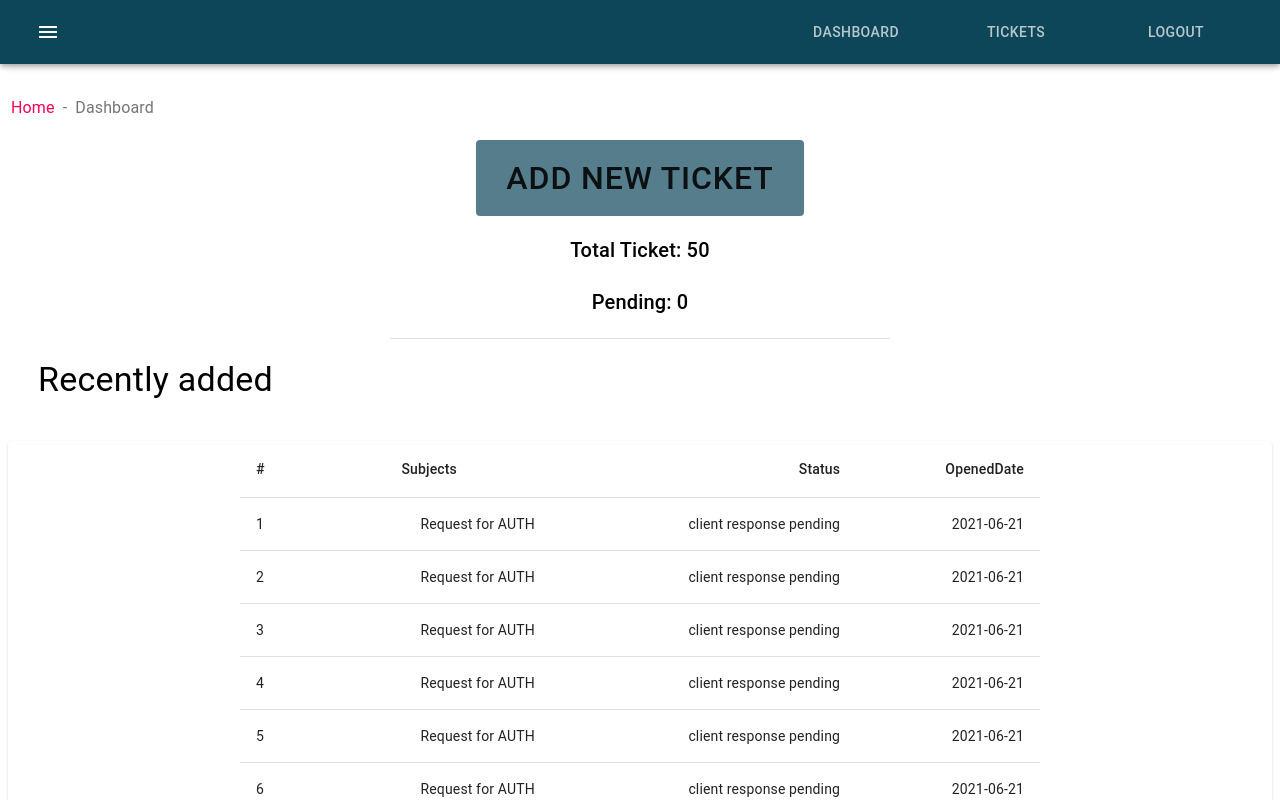
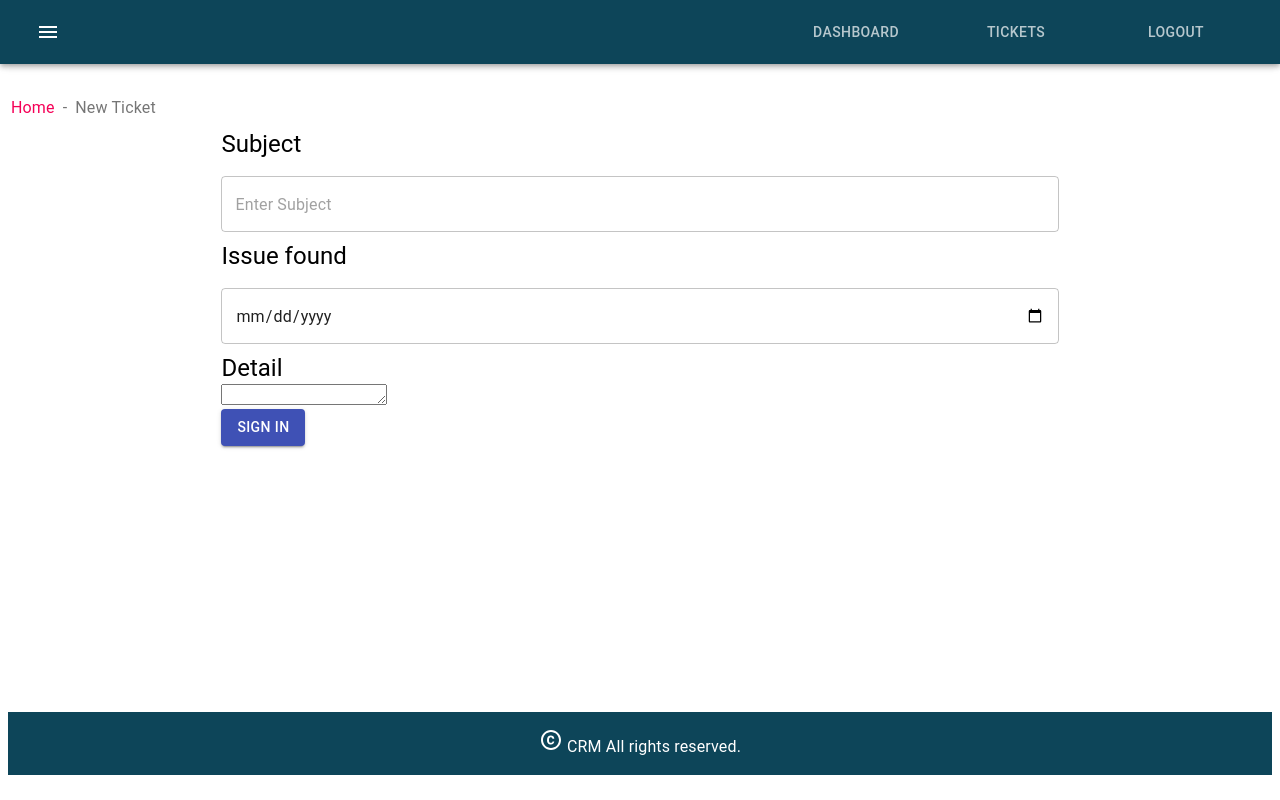
Before and after one commit to davincit/CRM-Ticket, a React (Create React App) app: page / in a window 1280 px wide. Shown: the top 800 px of the page. Built offline with nearby package versions, Linux system fonts and the light colour scheme.

Commit message:
add ticket component added.

```diff
--- a/src/App.js
+++ b/src/App.js
@@ -1,14 +1,16 @@
 import { Layout } from "./layout/Layout";
 import { Entry } from "./pages/Entry";
 import Dashboard from "./pages/Dashboard/Dashboard";
+import AddTicketPage from "./pages/AddTicket/AddTicketPage";
 import "./App.css";
 
 function App() {
   return (
     <div className="App">
-      {/* <Entry /> */}
       <Layout>
-        <Dashboard />
+        {/* <Dashboard /> */}
+        {/* <Entry /> */}
+        <AddTicketPage />
       </Layout>
     </div>
   );
--- /dev/null
+++ b/src/components/AddTicket/AddTicket.js
@@ -0,0 +1,90 @@
+import {
+  Button,
+  Grid,
+  makeStyles,
+  TextareaAutosize,
+  TextField,
+  Typography,
+} from "@material-ui/core";
+import PropTypes from "prop-types";
+
+const useStyle = makeStyles((theme) => ({
+  form: {
+    width: "65%",
+    margin: "auto", // Fix IE 11 issue.
+    marginTop: theme.spacing(1),
+  },
+  root: {
+    marginTop: "5px",
+    maxHeight: "600",
+    maxWidth: "800",
+  },
+}));
+export default function AddTicket({ change, submit, ticket, Err }) {
+  const classes = useStyle();
+
+  return (
+    <form className={classes.form} onSubmit={submit}>
+      <Grid xs={12} className={classes.root}>
+        <Typography variant="h5">Subject</Typography>
+
+        <TextField
+          placeholder="Enter Subject"
+          variant="outlined"
+          // required
+          fullWidth
+          id="subject"
+          name="subject"
+          type="text"
+          value={ticket.subject}
+          margin="normal"
+          autoComplete="email"
+          onChange={change}
+        />
+        {Err.subject && (
+          <Typography variant="subtitle2" color="error">
+            Subject required
+          </Typography>
+        )}
+        <Typography>{Err.subject}</Typography>
+        <Typography variant="h5">Issue found</Typography>
+
+        <TextField
+          variant="outlined"
+          margin="normal"
+          // required
+          fullWidth
+          name="issueDate"
+          type="date"
+          value={ticket.issueDate}
+          id="issueDate"
+          onChange={change}
+        />
+
+        <Typography variant="h5">Detail</Typography>
+        <TextareaAutosize
+          rowsMax={5}
+          aria-label="maximum height"
+          style={{ maxWidth: "100%" }}
+          onChange={change}
+          value={ticket.detail}
+          name="detail"
+        />
+      </Grid>
+      <Button
+        type="submit"
+        variant="contained"
+        color="primary"
+        className={classes.submit}
+      >
+        Sign In
+      </Button>
+    </form>
+  );
+}
+
+AddTicket.prototype = {
+  change: PropTypes.func.isRequired,
+  submit: PropTypes.func.isRequired,
+  ticket: PropTypes.object.isRequired,
+};
--- a/src/components/Breadcrumb/Breadcrumb.js
+++ b/src/components/Breadcrumb/Breadcrumb.js
@@ -8,7 +8,7 @@ const useStyle = makeStyles(() => ({
     marginLeft: "15px",
   },
 }));
-export default function Breadcrumb({ pagename }) {
+export default function Breadcrumb({ page }) {
   const classes = useStyle();
   const handleClick = () => {};
   return (
@@ -22,12 +22,12 @@ export default function Breadcrumb({ pagename }) {
         <Typography className={classes.link}>Home</Typography>
       </Link>
       <Link
-        color={`${pagename ? "inherit" : "secondary"}`}
+        color={`${page ? "inherit" : "secondary"}`}
         underline="none"
         href="/"
         onClick={handleClick}
       >
-        {pagename}
+        {page}
       </Link>
     </Breadcrumbs>
   );
--- a/src/components/Login.js
+++ b/src/components/Login.js
@@ -15,12 +15,12 @@ import React from "react";
 
 const useStyle = makeStyles((theme) => ({
   paper: {
-    marginTop: theme.spacing(8),
+    marginTop: theme.spacing(11),
     display: "flex",
     flexDirection: "column",
     alignItems: "center",
     boxShadow: "0px -2px 32px 2px #979191 ",
-    maxWidth: "60%",
+    maxWidth: "45%",
     margin: "auto",
     Height: "auto",
     padding: "50px",
--- a/src/components/ResetPass.js
+++ b/src/components/ResetPass.js
@@ -9,18 +9,18 @@ import {
   TextField,
   Typography,
 } from "@material-ui/core";
-import LockOpenIcon from "@material-ui/icons/LockOpen";
+import RotateLeftIcon from "@material-ui/icons/RotateLeft";
 import PropTypes from "prop-types";
 import React from "react";
 
 const useStyle = makeStyles((theme) => ({
   paper: {
-    marginTop: theme.spacing(8),
+    marginTop: theme.spacing(11),
     display: "flex",
     flexDirection: "column",
     alignItems: "center",
     boxShadow: "0px -2px 32px 2px #979191 ",
-    maxWidth: "60%",
+    maxWidth: "45%",
     margin: "auto",
     Height: "auto",
     padding: "50px",
@@ -44,7 +44,7 @@ export const ResetPass = ({ handlechange, formSwitch, handleOnsubmit }) => {
       <CssBaseline />
       <div className={classes.paper}>
         <Avatar className={classes.avatar}>
-          <LockOpenIcon />
+          <RotateLeftIcon />
         </Avatar>
         <Typography component="h1" variant="h4">
           Reset Password
--- /dev/null
+++ b/src/components/utils/Validation.js
@@ -0,0 +1,3 @@
+export const ShortText = (str) => {
+  return str.length >= 3 && str.length <= 100;
+};
--- /dev/null
+++ b/src/pages/AddTicket/AddTicketPage.js
@@ -0,0 +1,58 @@
+import Breadcrumb from "../../components/Breadcrumb/Breadcrumb";
+import AddTicket from "../../components/AddTicket/AddTicket";
+import { Grid } from "@material-ui/core";
+import { useState, useEffect } from "react";
+import { ShortText } from "../../components/utils/Validation";
+
+const initialData = {
+  subject: "",
+  issueDate: "",
+  detail: "",
+};
+const errorData = {
+  subject: false,
+  issueDate: false,
+  detail: false,
+};
+export default function AddTicketPage() {
+  const [data, setData] = useState(initialData);
+  const [err, setErr] = useState(errorData);
+
+  useEffect(
+    () => {},
+    [data],
+    setTimeout(() => {
+      setErr(errorData);
+    }, 3000)
+  );
+  const handleChange = (e) => {
+    const { name, value } = e.target;
+    console.log(300, e.target);
+    setData({ ...initialData, [name]: value });
+  };
+
+  console.log(500, err);
+  const handleOnSubmit = async (e) => {
+    e.preventDefault();
+    setErr(errorData);
+    const isValid = await ShortText(data.subject);
+
+    console.log(600, isValid);
+    !isValid && setErr({ ...err, subject: !isValid });
+  };
+  return (
+    <div>
+      <Grid container spacing={3}>
+        <Breadcrumb page="New Ticket" />
+        <Grid xs={12}>
+          <AddTicket
+            change={handleChange}
+            ticket={data}
+            submit={handleOnSubmit}
+            Err={err}
+          />
+        </Grid>
+      </Grid>
+    </div>
+  );
+}
```
